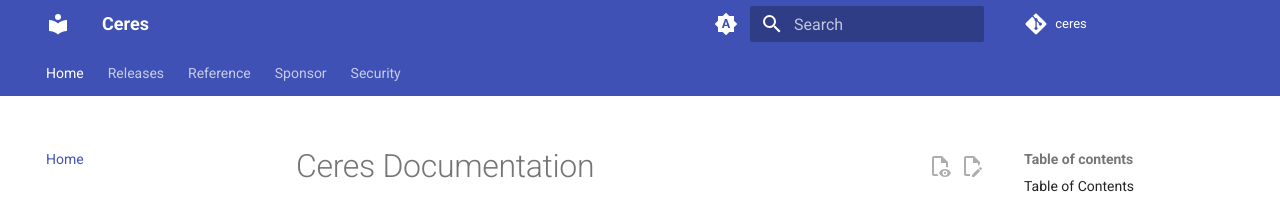
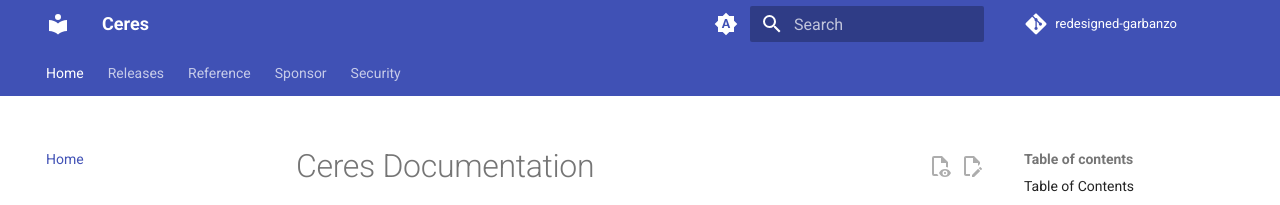
Before and after one commit to teogor/redesigned-garbanzo, an MkDocs documentation site: the page built from docs/index.md, in a window 1280 px wide. Shown: the top 205 px of the page. Built offline with MkDocs 1.6.1 and Material for MkDocs 9.7.7, drawn with Linux system fonts in a browser that asks for light colours; comment, search, counter and statistics services are not loaded.

Commit message:
Update mkdocs.yml

```diff
--- a/mkdocs.yml
+++ b/mkdocs.yml
@@ -1,15 +1,15 @@
 site_name: Ceres
 site_description: Ceres is a comprehensive Android development framework designed to streamline your app development process.
 site_author: Teodor Grigor (teogor)
-site_dir: build/docs/ceres
-site_url: https://github.com/teogor/ceres
+site_dir: build/docs/redesigned-garbanzo
+site_url: https://github.com/teogor/redesigned-garbanzo
 edit_uri: raw/main/docs/
 
 docs_dir: docs
 
 # Repository
-repo_name: ceres
-repo_url: https://github.com/teogor/ceres
+repo_name: redesigned-garbanzo
+repo_url: https://github.com/teogor/redesigned-garbanzo
 
 # Copyright
 copyright: Copyright &copy; 2023 Teodor Grigor (Teogor)
@@ -21,6 +21,9 @@
     - releases.md
     - Implementation: releases/implementation.md
     - Changelog:
+      - 1.0.0-alpha04: releases/changelog/1.0.0-alpha04.md
+      - 1.0.0-alpha03: releases/changelog/1.0.0-alpha03.md
+      - 1.0.0-alpha02: releases/changelog/1.0.0-alpha02.md
       - 1.0.0-alpha01: releases/changelog/1.0.0-alpha01.md
   - Reference: reference.md
   - Sponsor: sponsor.md
```
